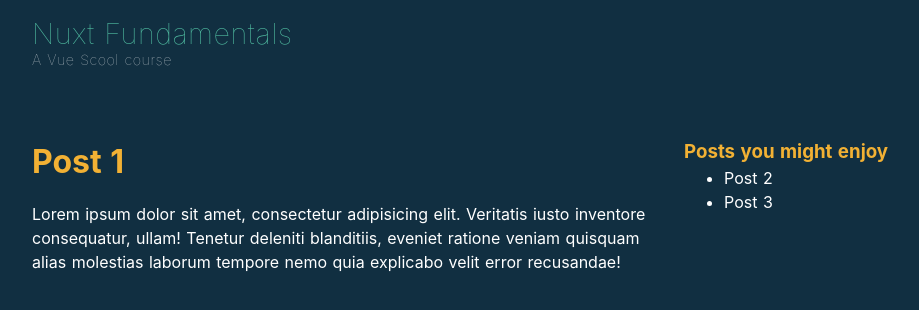
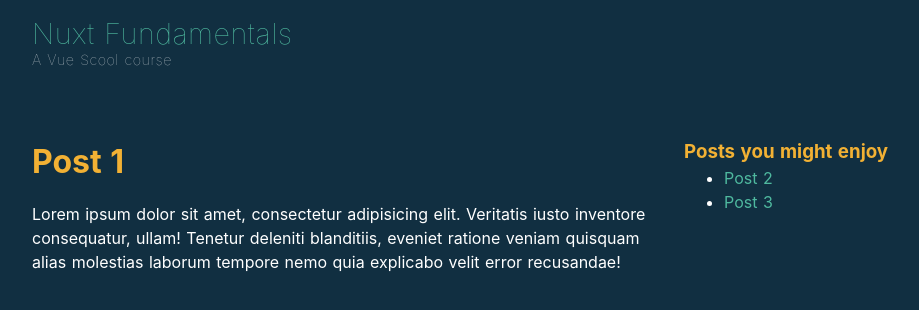
Before and after one commit to GMalzac/first-nuxt-app, a Nuxt app: page /posts/1 in a window 1280 px wide. Shown: the top 310 px of the page, without its empty margins (158-1077 px from the left). Built offline with nearby package versions, Linux system fonts and the light colour scheme.

Commit message:
Add a list of links to  related posts

```diff
--- a/pages/posts/_id.vue
+++ b/pages/posts/_id.vue
@@ -7,7 +7,9 @@
     <aside>
       <h3>Posts you might enjoy</h3>
       <ul>
-        <li v-for='post in relatedPosts'>{{post.title}}</li>
+        <li v-for='related in relatedPosts'>
+          <a :href="`/posts/${related.id}`">{{related.title}}</a>
+        </li>
       </ul>
     </aside>
   </div>
```
